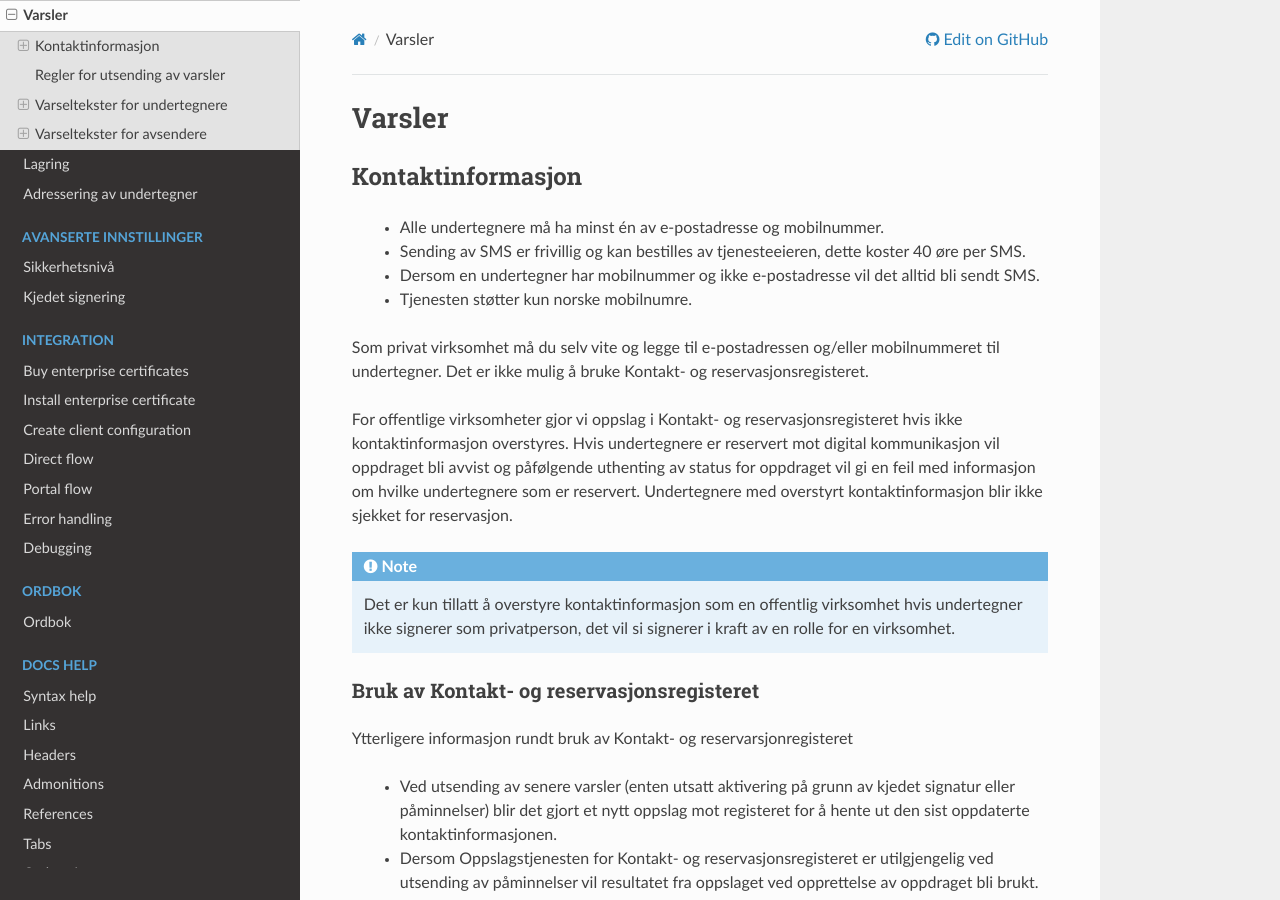
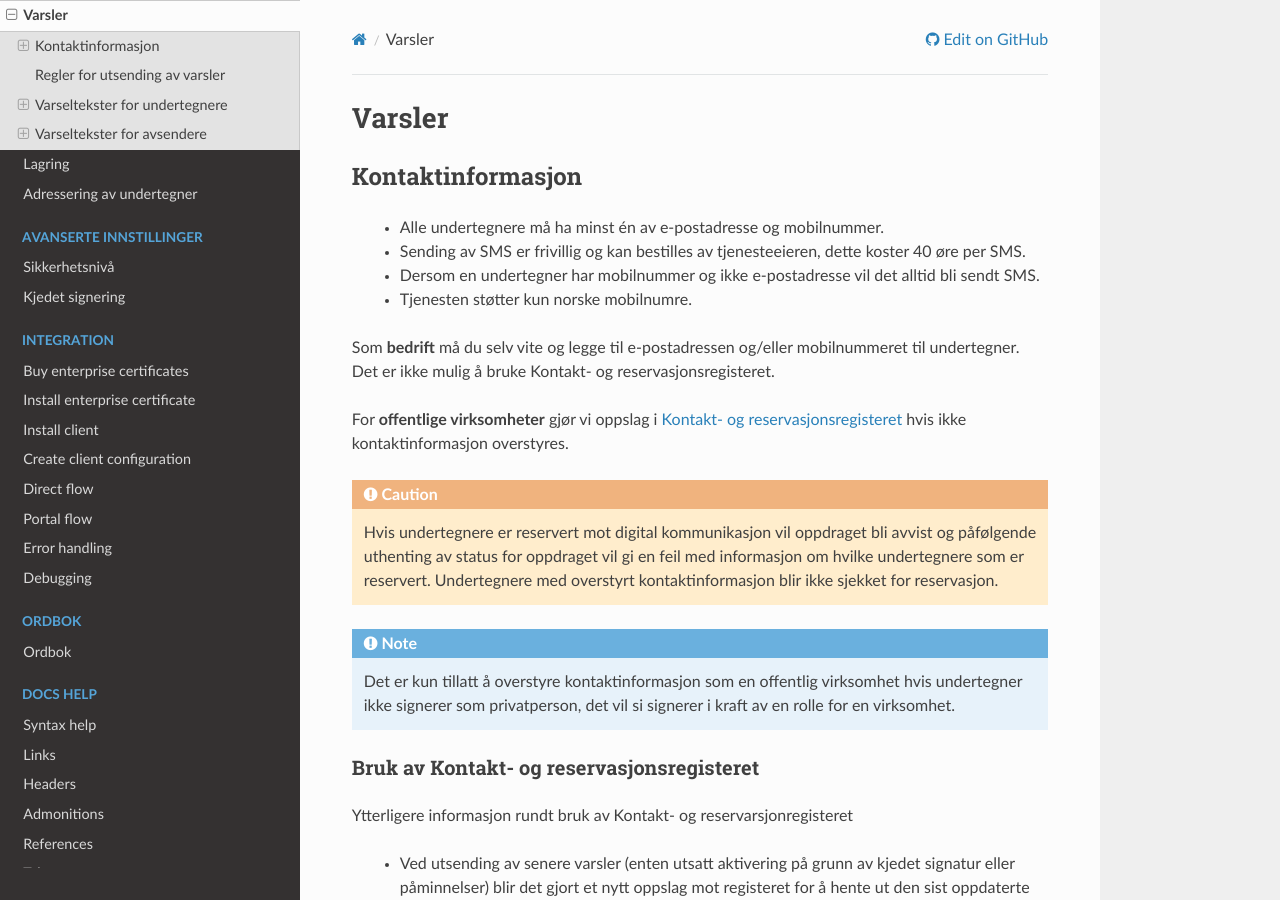
Before and after one commit to ramonarellano/signering-docs, a Sphinx documentation site: the page built from source/varsler.rst, in a window 1280 px wide and 900 px high. Built offline with Sphinx 7.4.7 and the Read the Docs theme 2.0.0, drawn with Linux system fonts in a browser that asks for light colours; some of the changed text lies outside the part shown.

```diff
--- a/source/index.rst
+++ b/source/index.rst
@@ -39,6 +40,7 @@ Welcome to the Posten signering documentation!
 
    buy-enterprise-certificates
    install-enterprise-certificate
+   install-client
    create-client-configuration
    direct-flow
    portal-flow
--- a/source/varsler.rst
+++ b/source/varsler.rst
@@ -11,9 +11,12 @@ Kontaktinformasjon
  - Dersom en undertegner har mobilnummer og ikke e-postadresse vil det alltid bli sendt SMS.
  - Tjenesten støtter kun norske mobilnumre.
 
-Som privat virksomhet må du selv vite og legge til e-postadressen og/eller mobilnummeret til undertegner. Det er ikke mulig å bruke Kontakt- og reservasjonsregisteret.
+Som **bedrift** må du selv vite og legge til e-postadressen og/eller mobilnummeret til undertegner. Det er ikke mulig å bruke Kontakt- og reservasjonsregisteret.
 
-For offentlige virksomheter gjor vi oppslag i Kontakt- og reservasjonsregisteret hvis ikke kontaktinformasjon overstyres. Hvis undertegnere er reservert mot digital kommunikasjon vil oppdraget bli avvist og påfølgende uthenting av status for oppdraget vil gi en feil med informasjon om hvilke undertegnere som er reservert. Undertegnere med overstyrt kontaktinformasjon blir ikke sjekket for reservasjon.
+For **offentlige virksomheter** gjør vi oppslag i `Kontakt- og reservasjonsregisteret <https://samarbeid.difi.no/kontakt-og-reservasjonsregisteret>`_ hvis ikke kontaktinformasjon overstyres.
+
+..  CAUTION::
+    Hvis undertegnere er reservert mot digital kommunikasjon vil oppdraget bli avvist og påfølgende uthenting av status for oppdraget vil gi en feil med informasjon om hvilke undertegnere som er reservert. Undertegnere med overstyrt kontaktinformasjon blir ikke sjekket for reservasjon.
 
 ..  NOTE::
     Det er kun tillatt å overstyre kontaktinformasjon som en offentlig virksomhet hvis undertegner ikke signerer som privatperson, det vil si signerer i kraft av en rolle for en virksomhet.
```
Also changed, not shown: other parts of source/index.rst (+1 -0 lines), other parts of source/varsler.rst (+2 -5 lines), source/endring-av-signeringsoppdrag.rst (added, +24 -0 lines), source/install-client.rst (added, +28 -0 lines), source/opprette-oppdrag.rst (+1 -8 lines).
